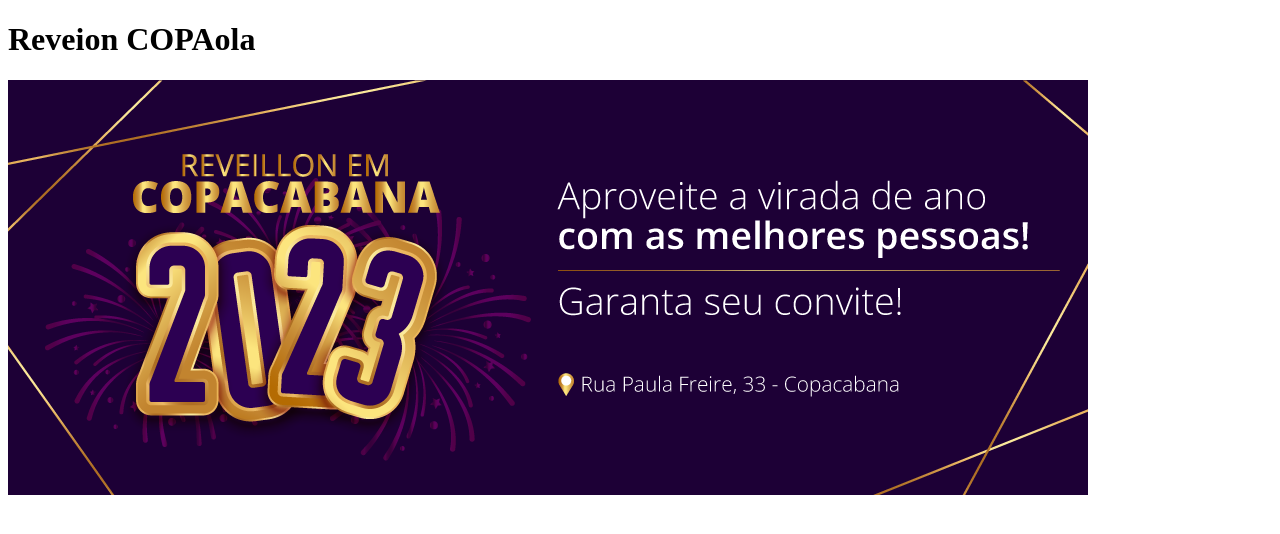
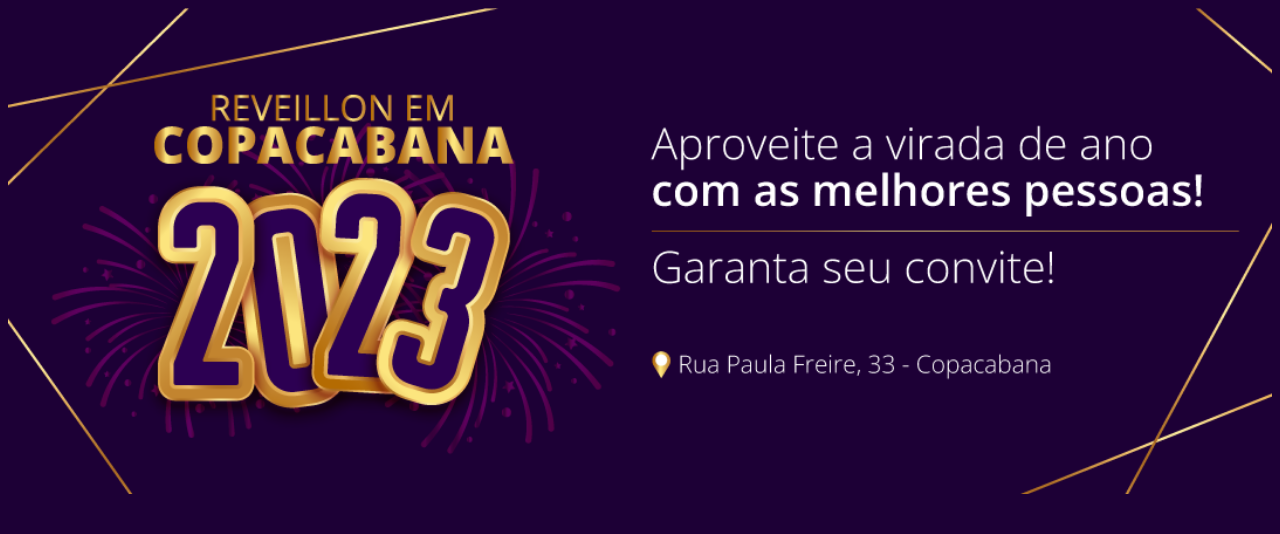
Before and after one commit to cadutorre/reveillon-copaola-2023, a plain HTML site: page index.html in a window 1280 px wide. Drawn offline with Linux system fonts and the light colour scheme.

Commit message:
Ajuste de css

```diff
--- a/index.html
+++ b/index.html
@@ -4,10 +4,18 @@
     <meta charset="UTF-8" />
     <meta http-equiv="X-UA-Compatible" content="IE=edge" />
     <meta name="viewport" content="width=device-width, initial-scale=1.0" />
-    <title>Reveion CoPaola</title>
+    <title>Reveion CoPaola 2023</title>
+    <style>
+      .responsive {
+        width: 100%;
+        height: auto;
+      }
+      body{
+        background-color: rgb(29,0,54);
+      }
+    </style>
   </head>
   <body>
-    <h1>Reveion COPAola</h1>
-    <img src="images/reveion-copaola.png" alt="Reveion CoPaola" />
+    <img src="images/reveion-copaola.png" alt="Reveion CoPaola 2023" class="responsive" />
   </body>
 </html>
```
